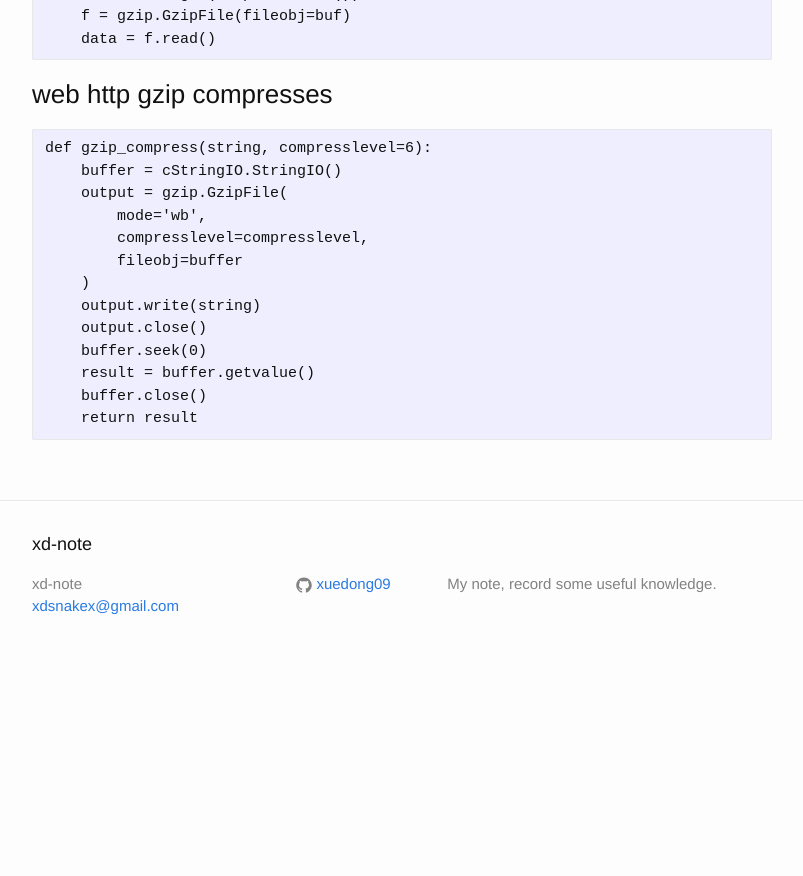
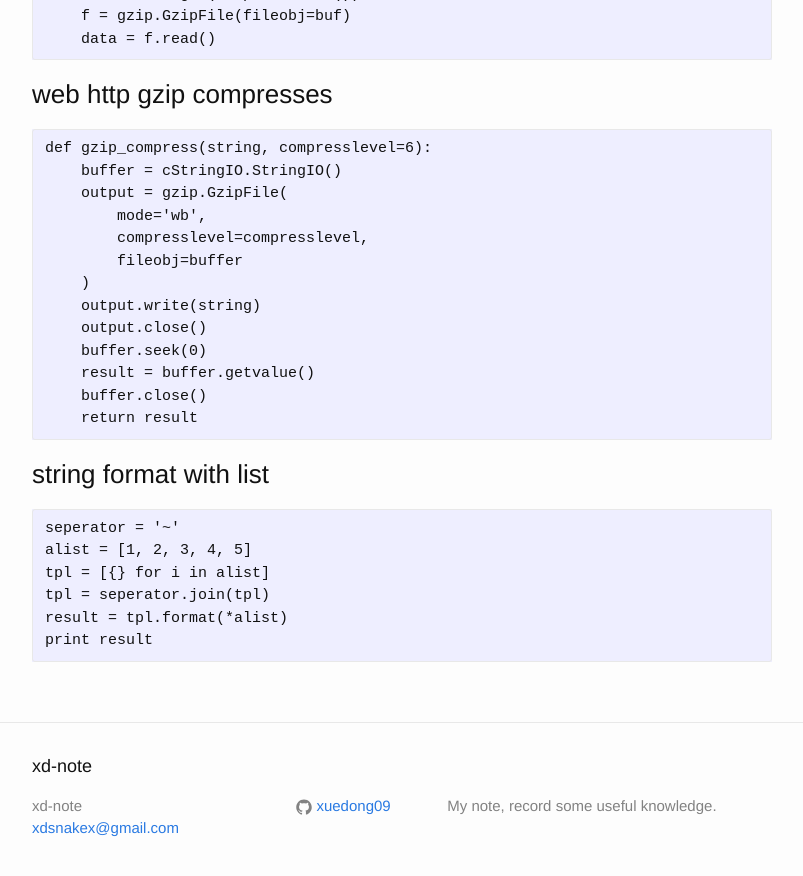
Before and after one commit to xuedong09/xuedong09.github.io, a Jekyll site: the page built from _posts/2016-02-17-python.md, in a window 1280 px wide and 900 px high, scrolled down 1469 px. Shown: the top 876 px of the window, without its empty margins (238-1041 px from the left). Built offline with Jekyll 4.4.1, drawn with Linux system fonts in a browser that asks for light colours; before the commit the page ends 2147 px from its top, so only the background shows below that.

Commit message:
python format trick

```diff
--- a/_posts/2016-02-17-python.md
+++ b/_posts/2016-02-17-python.md
@@ -75,3 +75,12 @@ def sortOD(od):
         result = buffer.getvalue()
         buffer.close()
         return result
+
+### string format with list ######
+
+    seperator = '~'
+    alist = [1, 2, 3, 4, 5]
+    tpl = [{} for i in alist]
+    tpl = seperator.join(tpl)
+    result = tpl.format(*alist)
+    print result
```
